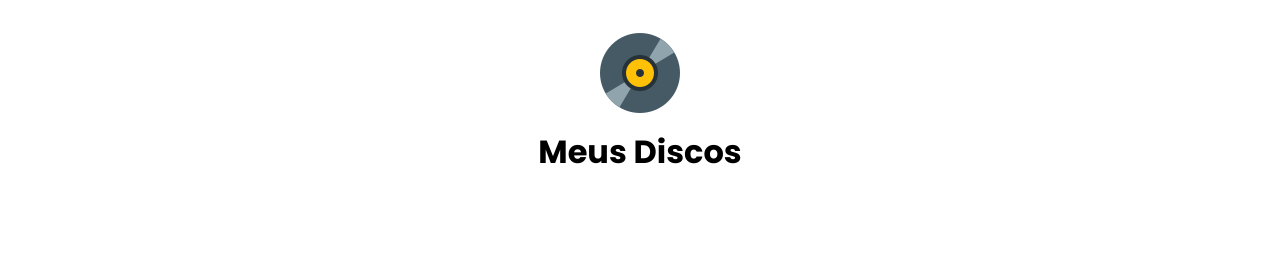
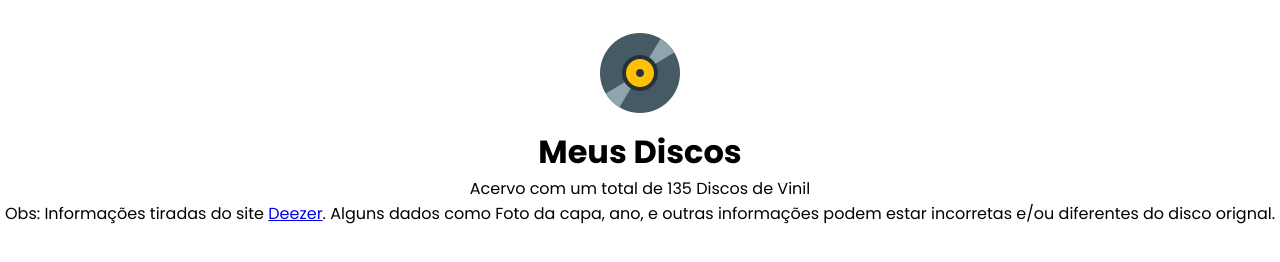
Before and after one commit to pacdt/MyDiscos, a plain HTML site: page index.html in a window 1280 px wide. Drawn offline with Linux system fonts and the light colour scheme; no server answers.

Commit message:
feat: Add todos os discos

```diff
--- a/index.html
+++ b/index.html
@@ -17,8 +17,10 @@
 			<img src="./assets/disco.png" alt="disco de vinil em vetor" /></a>
 			<h1>Meus Discos</h1>
 		</header>
+		<div id="total" style="text-align: center;"></div>
+		<p>Obs: Informações tiradas do site <a href="http://www.deezer.com">Deezer</a>. Alguns dados como Foto da capa, ano, e outras informações podem estar incorretas e/ou diferentes do disco orignal.</p>
         <main>
-            <div id="discos"></div>
+			<div id="discos"></div>
         </main>
 		<script src="./script.js"></script>
 	</body>
--- a/script.js
+++ b/script.js
@@ -1,18 +1,33 @@
-var ALB_ID = [12047958, 300356, 119899, 120869, 71057352, 8145768,90402,12047948,10339562,8449307,71057852,153415352,71059302,90094972,90094962,71059082,687027,15485516,15485508,15485162,162121,5242651];
+var ALB_ID = [
+	12047958, 300356, 119899, 120869, 71057352, 8145768, 90402, 12047948,
+	10339562, 8449307, 71057852, 153415352, 71059302, 90094972, 90094962,
+	71059082, 687027, 15485516, 15485508, 15485162, 162121, 5242651, 302642,
+	326086, 115879, 7824595, 125197012, 1213303, 15318317, 8098858, 356227,
+	86977, 8437570, 692638, 660828, 71057662, 84994162, 71058292, 8145774,
+	1215606, 1430635, 91258032, 65757562, 5425031, 113503112, 14089058,
+	64883672, 10504842, 75293582, 11304406, 290080672, 270755492, 128116922,
+	60108672, 41776101, 178649202, 1424499, 65757552, 1384810, 41768551,
+	167964782, 12047944, 119834302, 124486, 43715301, 287836892, 57680922,
+	1598575655, 73846382, 9344800, 387885, 677606, 103027612, 12047960, 6768969,
+	6776451, 7820515, 7056415, 1376448, 381640, 59865752, 56293072, 708670,
+	41771571, 1213914, 6997123, 46525872, 114715, 248574432, 233928872, 244050,
+];
 let api = "https://deezerdevs-deezer.p.rapidapi.com/album/";
-let container = document.getElementById('discos'); // elemento pai onde os cards serão adicionados
-const key1 = "8776cae989msh"
-const key2 = "3c8d35a1d3def30p"
-const key3 = "139d33jsn89d481789073"
-const fullkey = key1 + key2 + key3
+let container = document.getElementById("discos"); // elemento pai onde os cards serão adicionados
+const key1 = "8776cae989msh";
+const key2 = "3c8d35a1d3def30p";
+const key3 = "139d33jsn89d481789073";
+const fullkey = key1 + key2 + key3;
 
 for (let i = 0; i < ALB_ID.length; i++) {
 	const card = createCard(ALB_ID[i]);
 	container.appendChild(card); // adiciona o card ao elemento pai
 }
-
+const total = (document.getElementById(
+	"total"
+).innerHTML = `Acervo com um total de <span style="font-weigth: bold;">${ALB_ID.length + 44}</span> Discos de Vinil`);
 function createCard(id) {
-    const card = document.createElement('div');
+	const card = document.createElement("div");
 
 	const data = null;
 	const xhr = new XMLHttpRequest();
@@ -24,27 +39,23 @@ function createCard(id) {
 		}
 	});
 	xhr.open("GET", api + id);
-	xhr.setRequestHeader(
-		"X-RapidAPI-Key",
-		fullkey
-	);
+	xhr.setRequestHeader("X-RapidAPI-Key", fullkey);
 	xhr.setRequestHeader("X-RapidAPI-Host", "deezerdevs-deezer.p.rapidapi.com");
 
-    function resposta(json){
-        console.log(json)
-        card.innerHTML = `
+	function resposta(json) {
+		card.innerHTML = `
             <div class="card">
                 <img src="${json.cover_xl}" alt="capa do álbum '${json.title}'">
                 <h4>${json.title}</h4>
                 <h5>${json.artist.name}</h5>
             </div>
         `;
-        card.addEventListener('click', function() {
-            window.location.href = `album.html?id=${json.id}`; // redireciona para a página modelo com o ID do álbum como parâmetro
-        });
-    }
+		card.addEventListener("click", function () {
+			window.location.href = `album.html?id=${json.id}`; // redireciona para a página modelo com o ID do álbum como parâmetro
+		});
+	}
 
 	xhr.send(data);
 
-    return card; // retorna o card criado
+	return card; // retorna o card criado
 }
--- a/style.css
+++ b/style.css
@@ -49,13 +49,16 @@ main{
     align-items: center;
     justify-content: center;
     width: 200px;
-    /* background-color: aqua; */
 }
 .card:hover{
     cursor: pointer;
 }
 .card img{
     width: 200px;
+    height: 200px;
+}
+p{
+    text-align: center;
 }
 h4{
     margin-top: 10px;
```
